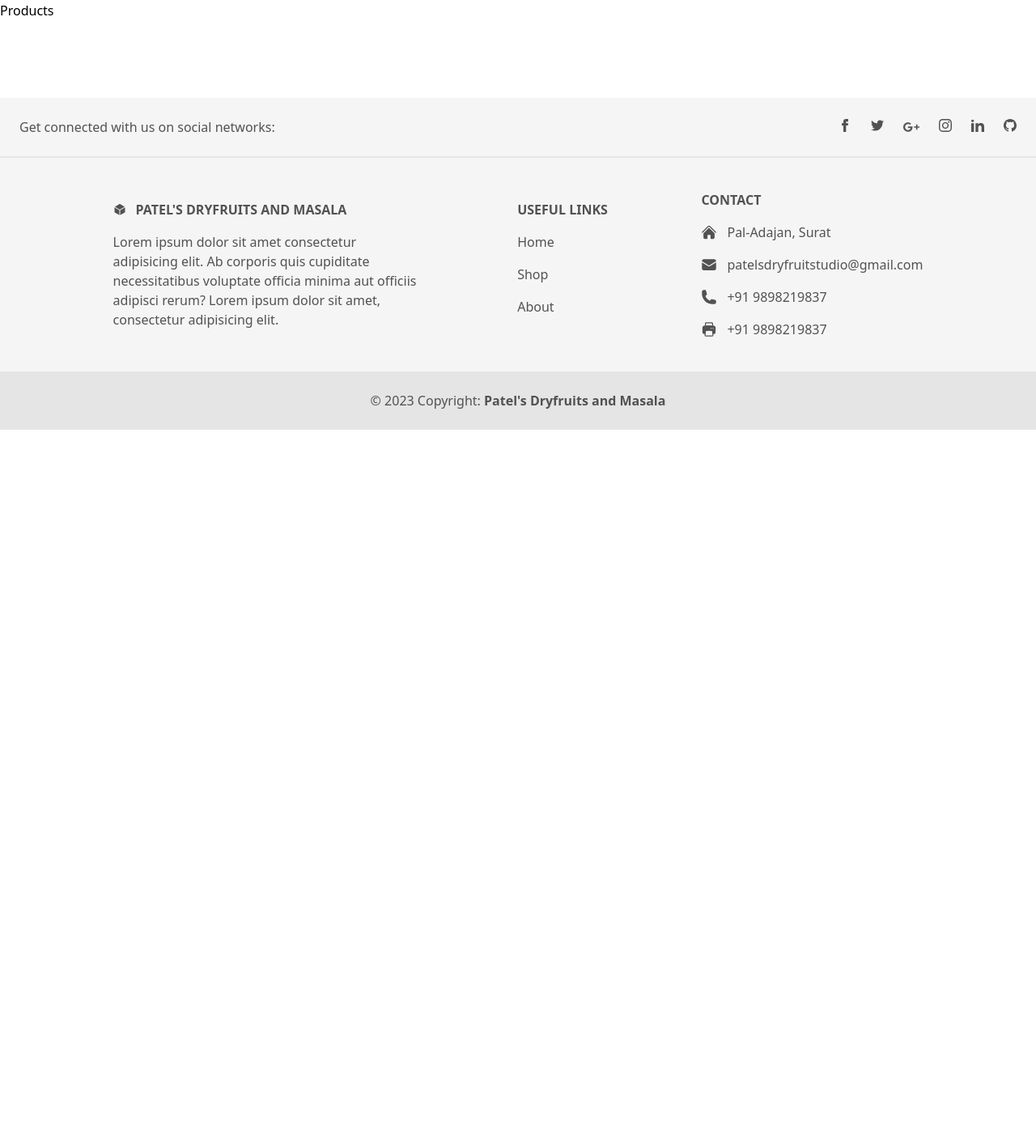
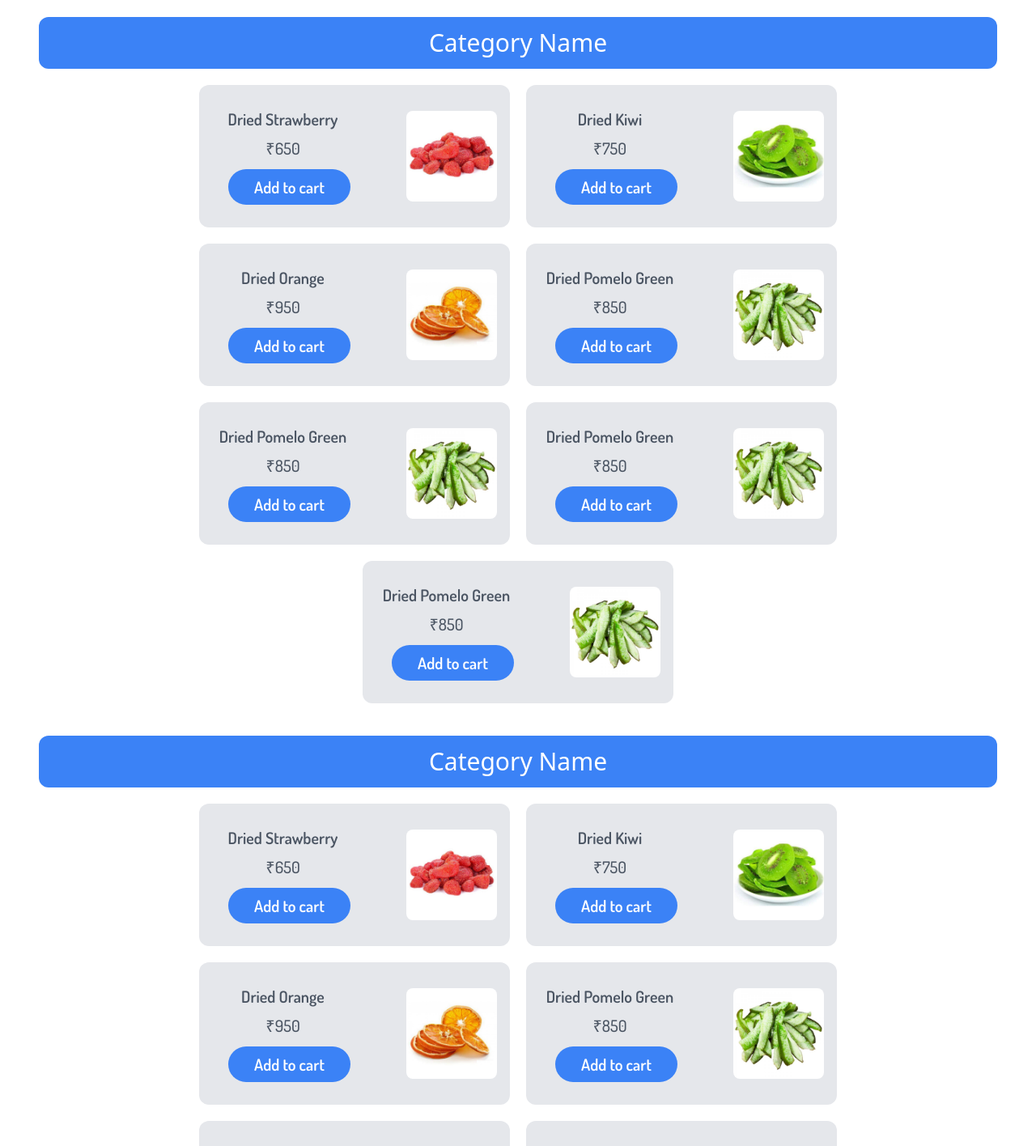
Before and after one commit to Shinzo27/Codsoft, a React (Vite) app in the folder Task 1/Frontend/: page /products in a window 1280 px wide. Shown: the part 120-1536 px from the top of the page at 81% size. Before the commit the page ends 800 px from the top, so only its background shows below. Built offline with nearby package versions, Linux system fonts and the light colour scheme.

Commit message:
Products

```diff
--- /dev/null
+++ b/Task 1/Frontend/src/Components/ProductCard.jsx
@@ -0,0 +1,23 @@
+import React from 'react'
+import Button from '../Components/Shared/Button'
+
+const ProductCard = ({ img, ProductName, ProductPrice}) => {
+  return (
+    <>
+      <div className=' w-96 h-44 bg-gray-200 flex items-center justify-between rounded-xl font-Dosis text-gray-600'>
+        <div className='flex items-center justify-center flex-col text-xl pl-5'>
+          <h1 className='font-semibold'>{ProductName}</h1>
+          <h2 className=' font-medium pt-2'>{ProductPrice}</h2>
+          <div className='pt-3 pl-4'>
+            <Button text={"Add to cart"}/>
+          </div>
+        </div>
+        <div className=' h-28 w-28 mr-4'>
+        <img src={img} alt="" className='w-full h-full object-contain rounded-lg'/>
+        </div>
+      </div>
+    </>
+  )
+}
+
+export default ProductCard
--- a/Task 1/Frontend/src/Pages/Products.jsx
+++ b/Task 1/Frontend/src/Pages/Products.jsx
@@ -1,15 +1,113 @@
 import React from 'react'
-import Header from '../Components/Header'
+import ProductCard from '../Components/ProductCard'
+import driedFruit1 from '../assets/driedfruit1.jpg'
+import driedFruit2 from '../assets/driedfruit2.jpg'
+import driedFruit3 from '../assets/driedfruit3.jpg'
+import driedFruit4 from '../assets/driedfruit4.jpg'
+import Navbar from '../Components/Header'
 import Footer from '../Components/Footer'
 
-const Products = () => {
+const productArray = [
+  {
+    img: driedFruit1,
+    name: "Dried Strawberry",
+    price: "₹650"
+  },
+  {
+    img: driedFruit2,
+    name: "Dried Kiwi",
+    price: "₹750"
+  },
+  {
+    img: driedFruit3,
+    name: "Dried Orange",
+    price: "₹950"
+  },
+  {
+    img: driedFruit4,
+    name: "Dried Pomelo Green",
+    price: "₹850"
+  },
+  {
+    img: driedFruit4,
+    name: "Dried Pomelo Green",
+    price: "₹850"
+  },
+  {
+    img: driedFruit4,
+    name: "Dried Pomelo Green",
+    price: "₹850"
+  },
+  {
+    img: driedFruit4,
+    name: "Dried Pomelo Green",
+    price: "₹850"
+  }
+]
+
+const Product = () => {
   return (
     <>
-        <Header/>
-        <div>Products</div>
-        <Footer/>
+      <Navbar/>
+      <div className='container pt-5'>
+        <div className=' w-full h-16 bg-blue-500 flex items-center justify-center text-white rounded-xl'>
+          <h1 className='text-3xl'>Category Name</h1>
+        </div>
+        <div className=' p-5 flex justify-center items-center gap-5 flex-wrap'>
+          {
+            productArray.map((product)=>(
+              <div>
+                <ProductCard img={product.img} ProductName={product.name} ProductPrice={product.price}/>
+              </div>
+            ))
+          }
+        </div>
+      </div>
+      <div className='container pt-5'>
+        <div className=' w-full h-16 bg-blue-500 flex items-center justify-center text-white rounded-xl'>
+          <h1 className='text-3xl'>Category Name</h1>
+        </div>
+        <div className=' p-5 flex justify-center items-center gap-5 flex-wrap'>
+          {
+            productArray.map((product)=>(
+              <div>
+                <ProductCard img={product.img} ProductName={product.name} ProductPrice={product.price}/>
+              </div>
+            ))
+          }
+        </div>
+      </div>
+      <div className='container pt-5'>
+        <div className=' w-full h-16 bg-blue-500 flex items-center justify-center text-white rounded-xl'>
+          <h1 className='text-3xl'>Category Name</h1>
+        </div>
+        <div className=' p-5 flex justify-center items-center gap-5 flex-wrap'>
+          {
+            productArray.map((product)=>(
+              <div>
+                <ProductCard img={product.img} ProductName={product.name} ProductPrice={product.price}/>
+              </div>
+            ))
+          }
+        </div>
+      </div>
+      <div className='container pt-5'>
+        <div className=' w-full h-16 bg-blue-500 flex items-center justify-center text-white rounded-xl'>
+          <h1 className='text-3xl'>Category Name</h1>
+        </div>
+        <div className=' p-5 flex justify-center items-center gap-5 flex-wrap'>
+          {
+            productArray.map((product)=>(
+              <div>
+                <ProductCard img={product.img} ProductName={product.name} ProductPrice={product.price}/>
+              </div>
+            ))
+          }
+        </div>
+      </div>
+      <Footer/>
     </>
   )
 }
 
-export default Products
+export default Product
```
